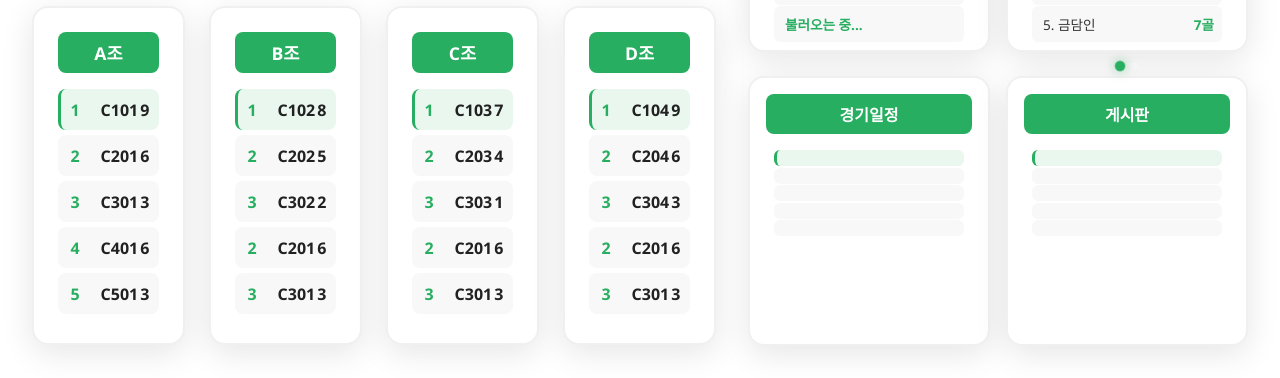
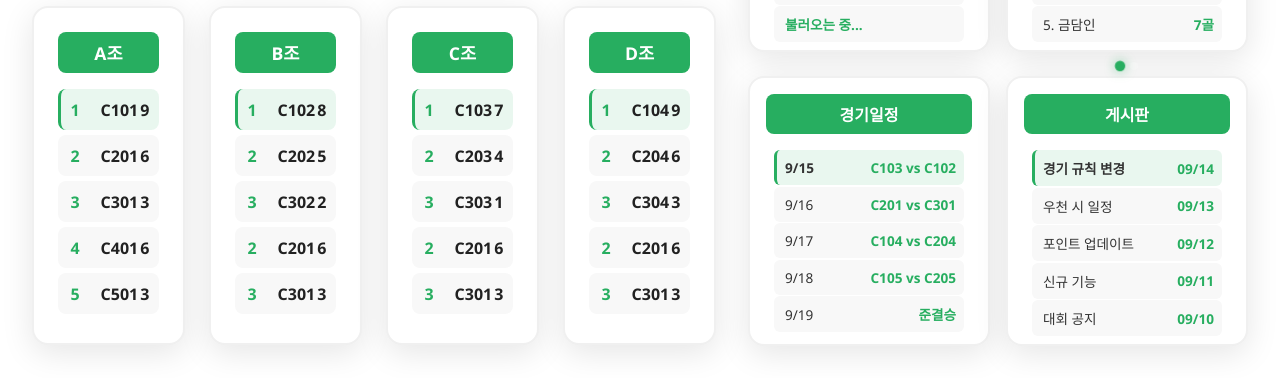
Before and after one commit to jihun0821/Goods, a plain HTML site: page index.html in a window 1280 px wide. Shown: the part 616-994 px from the top of the page. Drawn offline with Linux system fonts and the light colour scheme; no server answers; files whose address does not match are found by name.

Commit message:
Update index.html

```diff
--- a/index.html
+++ b/index.html
@@ -302,14 +302,24 @@
                     <h4 class="list-title">경기일정</h4>
                     <ul class="list-items">
                         <li class="list-item">
+                            <span>9/15</span>
+                            <span>C103 vs C102</span>
                         </li>
                         <li class="list-item">
+                            <span>9/16</span>
+                            <span>C201 vs C301</span>
                         </li>
                         <li class="list-item">
+                            <span>9/17</span>
+                            <span>C104 vs C204</span>
                         </li>
                         <li class="list-item">
+                            <span>9/18</span>
+                            <span>C105 vs C205</span>
                         </li>
                         <li class="list-item">
+                            <span>9/19</span>
+                            <span>준결승</span>
                         </li>
                     </ul>
                 </div>
@@ -318,14 +328,24 @@
                     <h4 class="list-title">게시판</h4>
                     <ul class="list-items">
                         <li class="list-item">
+                            <span>경기 규칙 변경</span>
+                            <span>09/14</span>
                         </li>
                         <li class="list-item">
+                            <span>우천 시 일정</span>
+                            <span>09/13</span>
                         </li>
                         <li class="list-item">
+                            <span>포인트 업데이트</span>
+                            <span>09/12</span>
                         </li>
                         <li class="list-item">
+                            <span>신규 기능</span>
+                            <span>09/11</span>
                         </li>
                         <li class="list-item">
+                            <span>대회 공지</span>
+                            <span>09/10</span>
                         </li>
                     </ul>
                 </div>
```
